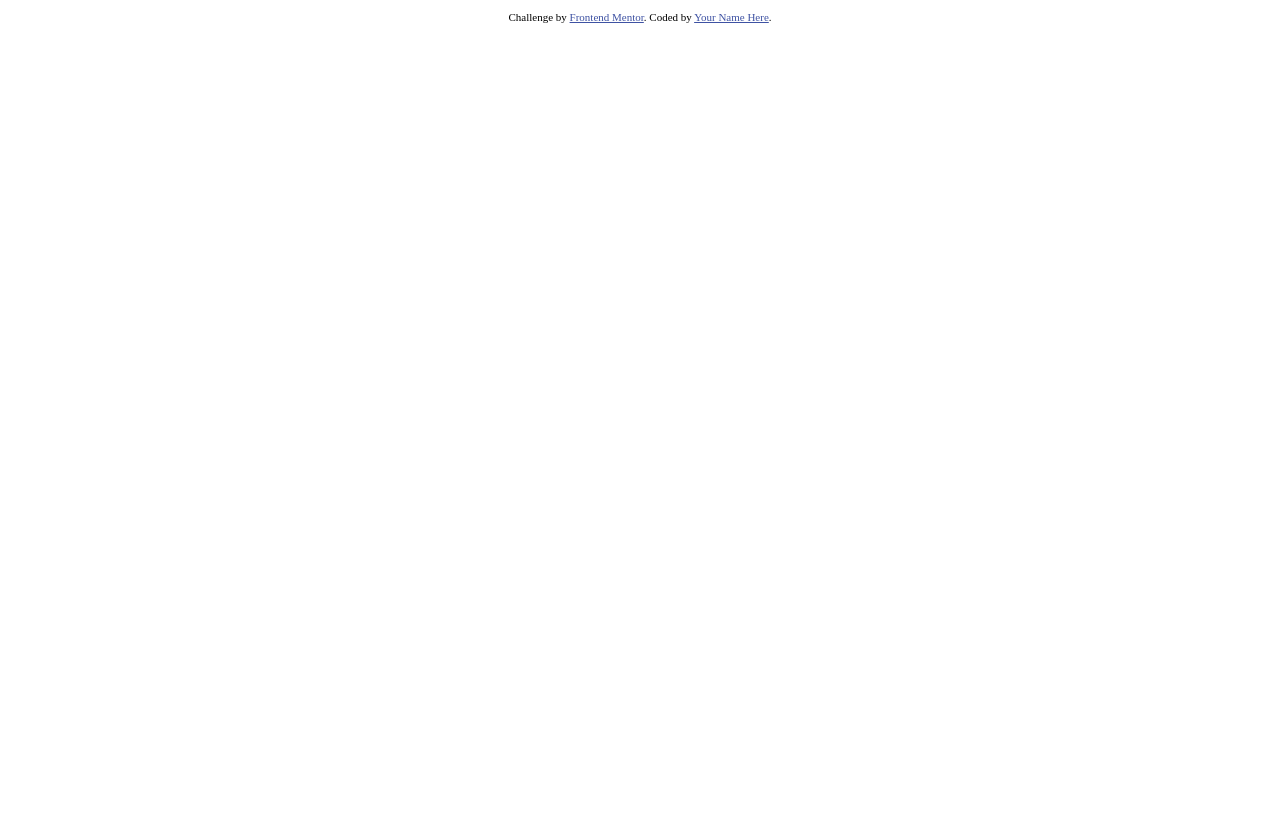
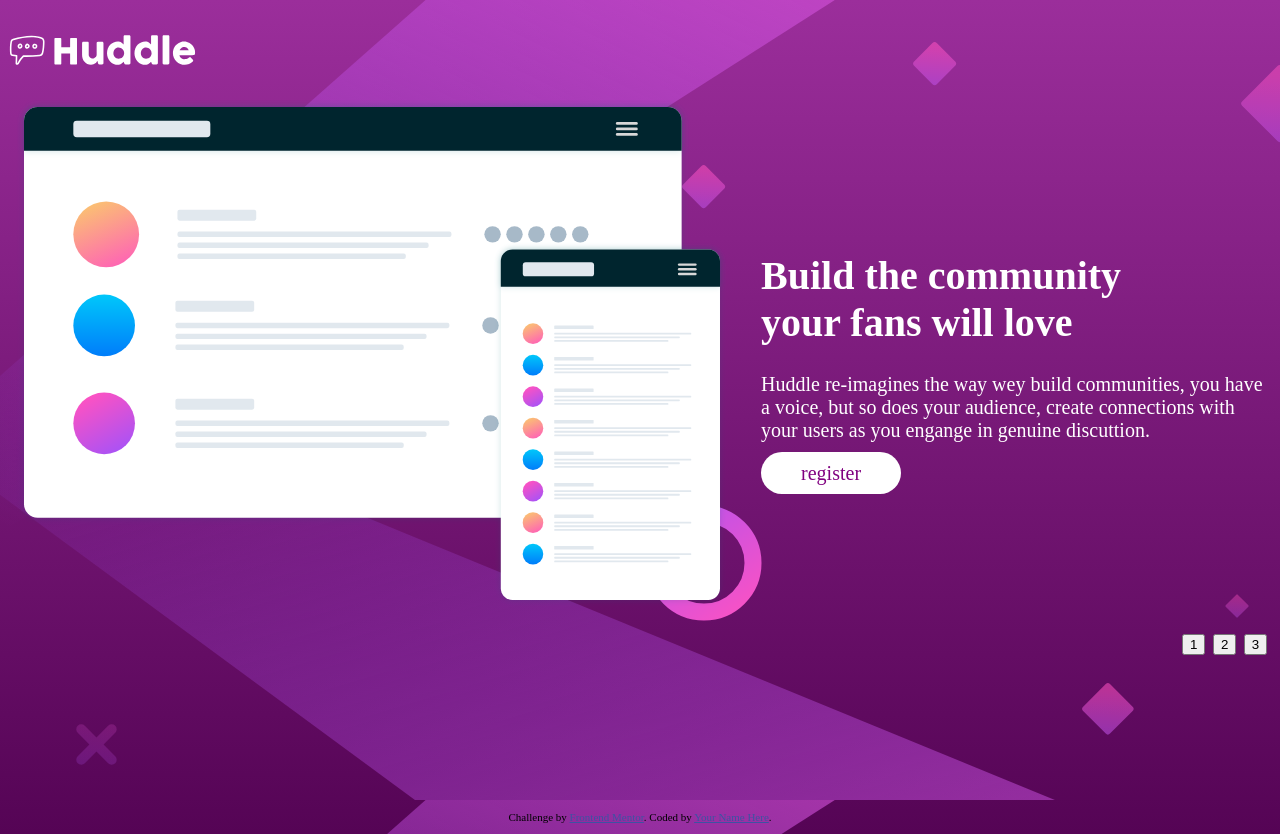
Before and after one commit to ECanek/landing-page, a plain HTML site: page index.html in a window 1280 px wide. Before the commit the page ends 800 px from the top, so only its background shows below. Drawn offline with Linux system fonts and the light colour scheme.

Commit message:
correciones landing-page

```diff
--- a/index.html
+++ b/index.html
@@ -13,9 +13,35 @@
     .attribution { font-size: 11px; text-align: center; }
     .attribution a { color: hsl(228, 45%, 44%); }
   </style>
+  <link rel="stylesheet" href="./style.css">
 </head>
 <body>
+<div class="contenedor">
+  <div class="cabecera"><img src="images/logo.svg" alt="logo"></div>
+  <div class="main-content">
+    <div class="contenido">
+      <img src="images/illustration-mockups.svg" alt="imagen" />
+    </div>
+    <div class="lateral">
+      <div>
+        <h1>Build the community <br>your fans will love</h1>
+        <p>Huddle re-imagines the way wey build communities,
+        you have<br> a voice, but so does your audience,
+        create connections with <br> your users as you engange in genuine discuttion.</p>
+      </div>
+      <div class="contenedor-boton">
+        <a href="#" class="boton" style="text-decoration: none;">register</a>
+      </div>
+    </div>
+  </div>
+  <div class="botones-final" >
+    <button class="boton-circular">1</button>
+    <button class="boton-circular">2</button>
+    <button class="boton-circular">3</button>
+  </div>
 
+  <div class="pie"></div>
+</div>
 <footer>
   <p class="attribution">
     Challenge by <a href="https://www.frontendmentor.io?ref=challenge" target="_blank">Frontend Mentor</a>.
--- /dev/null
+++ b/style.css
@@ -0,0 +1,91 @@
+body {
+ background: url("./images/bg-desktop.svg"), linear-gradient(0deg, rgb(85, 4, 85), rgb(155, 46, 155));
+ width: 100vw;
+ margin: 0px;
+ padding: 0px;
+}
+
+.contenedor{
+    height: 100vh;
+    width: 100vw;
+    display: flex;
+    flex-direction: column;
+}
+
+.cabecera{
+ height: 100px;
+}
+
+.main-content {
+ display: flex;
+ justify-content: space-around;
+ /*Alinear los elementos internos*/
+ align-items: center;
+}
+
+.cabecera img{
+    width: 200px;
+    height:100px;
+}
+
+.lateral h1{
+    font-family: poppins;
+    color: white;
+    font-size: 40px;
+}
+.lateral p{
+    color: white;
+    font-family: poppins;
+    font-size: 20px;
+}
+
+
+/* (0,0,1,0)*/
+.boton {
+    background: white;
+    color: purple;
+    border-radius: 30px;
+    font-size: 20px;
+    font-weight: normal;
+    text-align: center;
+    padding: 10px 40px;
+
+}
+.lateral {
+    height: 100%;
+    display: flex;
+    flex-direction: column;
+    justify-content: center;
+
+}
+.botones-final {
+
+    border-radius: 50px;
+    font-size: 30px;
+    font-weight: normal;
+    text-justify: unset;
+    padding: 12px;
+    margin-left: 1170px;
+
+
+
+}
+
+.boton-circular {
+
+}
+
+/* (0,0,0,1)*/
+/* a {
+    font-size: 50px !important;  (1,0,0,0)
+} */
+
+/* Especificidad */
+
+/*
+* (0,0,0,0)
+* (0,0,0,1) -> Elementos HTML
+* (0,0,1,0) -> Clase
+* (0,1,0,0) -> Id
+* (1,0,0,0) -> !important
+**/
```
Lines whose indentation alone changed are shown as unchanged.
